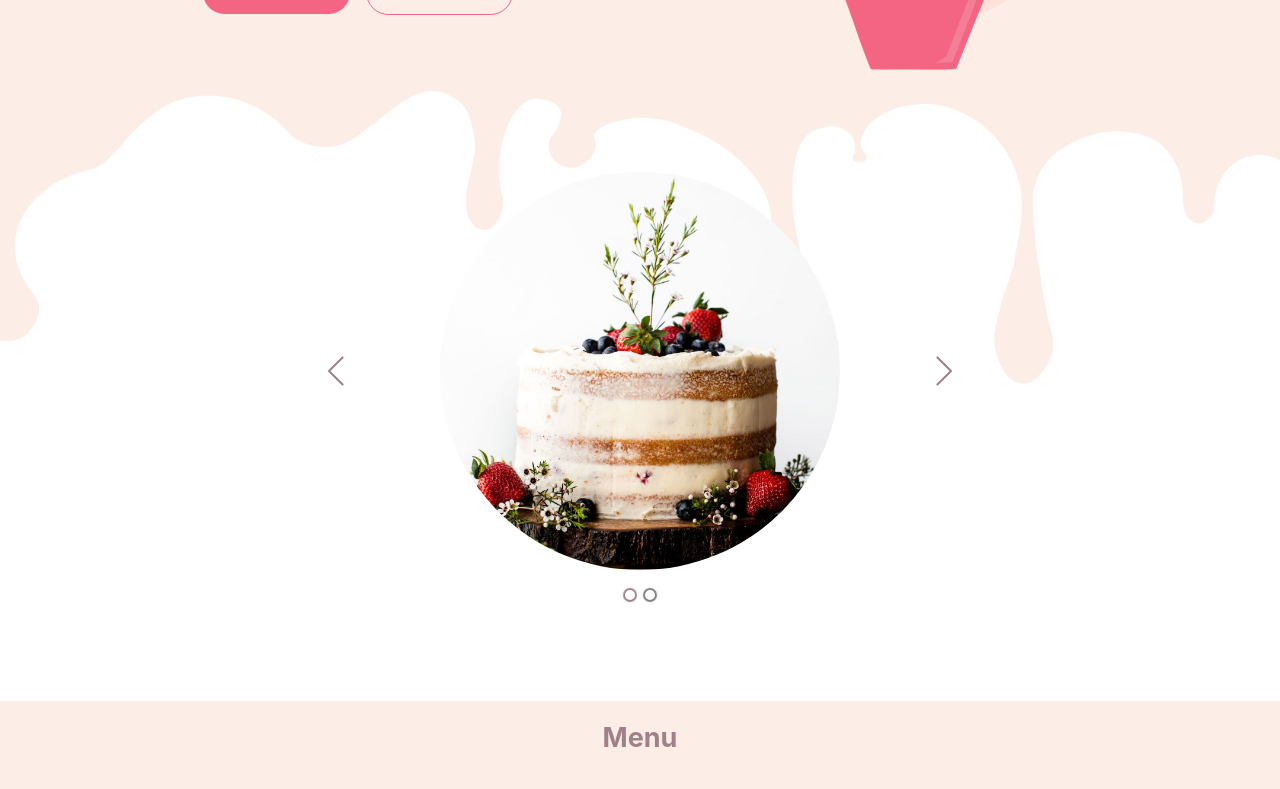
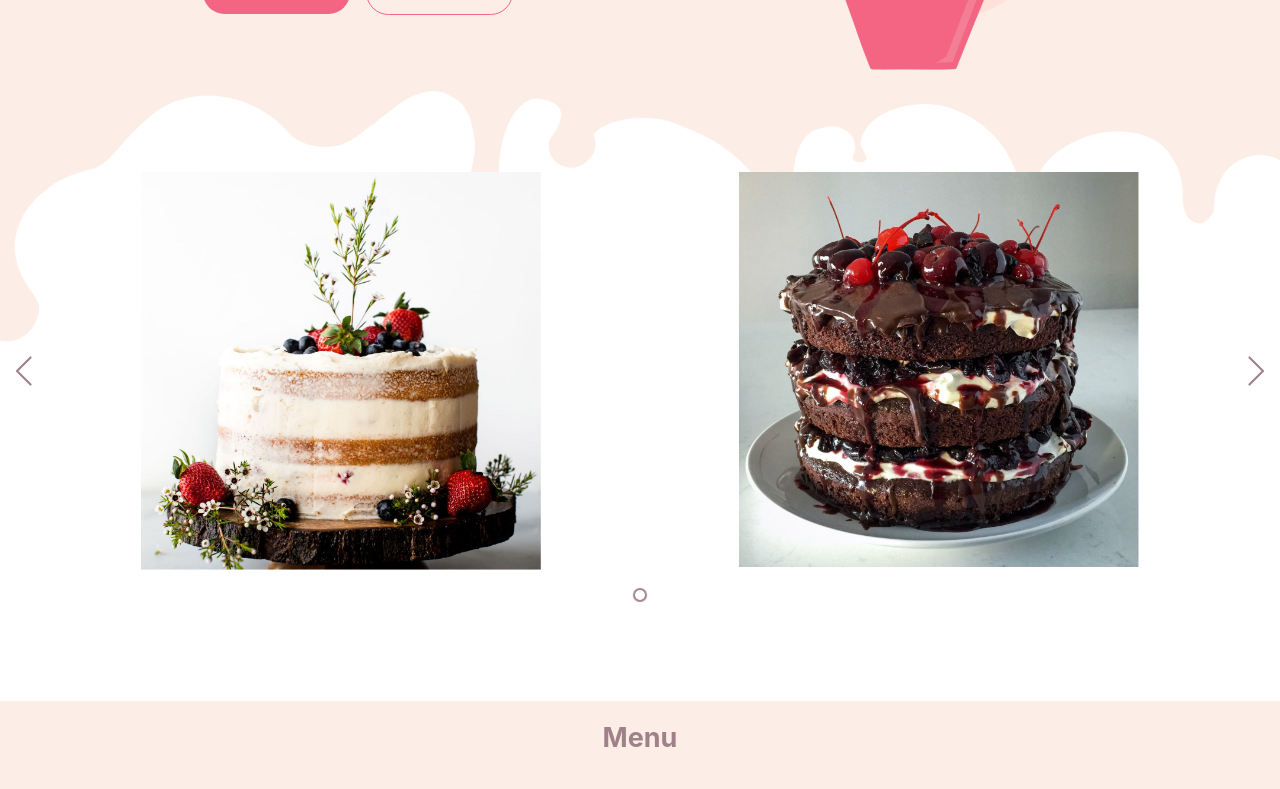
Before and after one commit to abijithvignesh/highOnCakes, a React (Create React App) app in the folder Frontend/: page / in a window 1280 px wide. Shown: the part 440-1229 px from the top of the page. Built offline with nearby package versions, Linux system fonts and the light colour scheme.

Commit message:
fixed carousel image outline

```diff
--- a/Frontend/src/components/carousel/CarouselElements.js
+++ b/Frontend/src/components/carousel/CarouselElements.js
@@ -26,7 +26,6 @@ export const SliderImage = styled.img`
     max-width: 200px;
     border-radius: 20%;
   }
-  border-radius: 50%;
   max-width: 400px;
 `;
 
--- a/Frontend/src/components/carousel/CarouselSection.js
+++ b/Frontend/src/components/carousel/CarouselSection.js
@@ -31,7 +31,7 @@ export default function CarouselSection() {
     <>
       <Wrapper>
         <Container>
-          <Carousel className="carouselparent" itemsToShow={1} renderArrow={myArrow}>
+          <Carousel itemsToShow={window.innerWidth > 768 ? 2 : 1} renderArrow={myArrow}>
             <SliderImage src={cake1} height="" alt="cake1"></SliderImage>
             <SliderImage src={cake2} height="" alt="cake2"></SliderImage>
           </Carousel>
```
